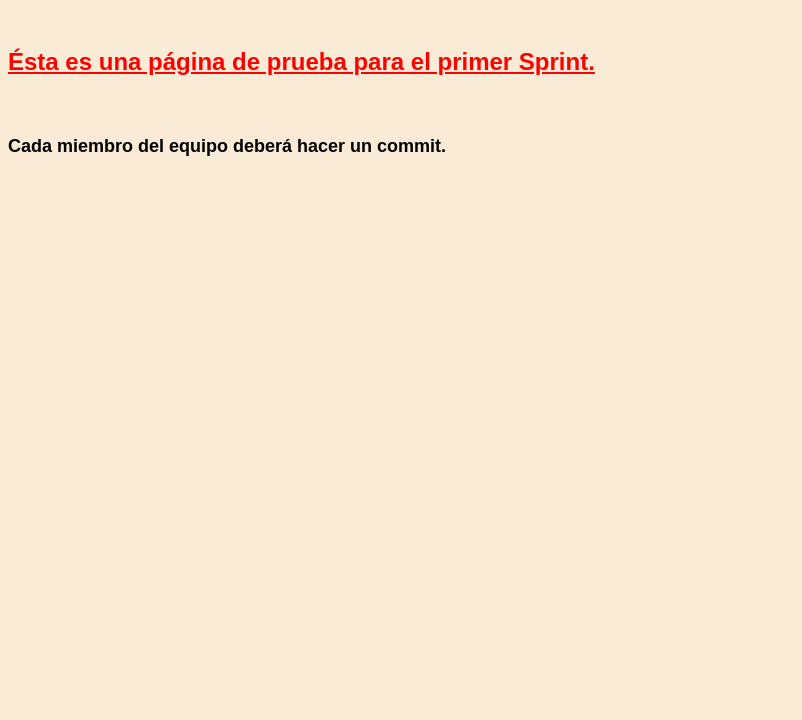
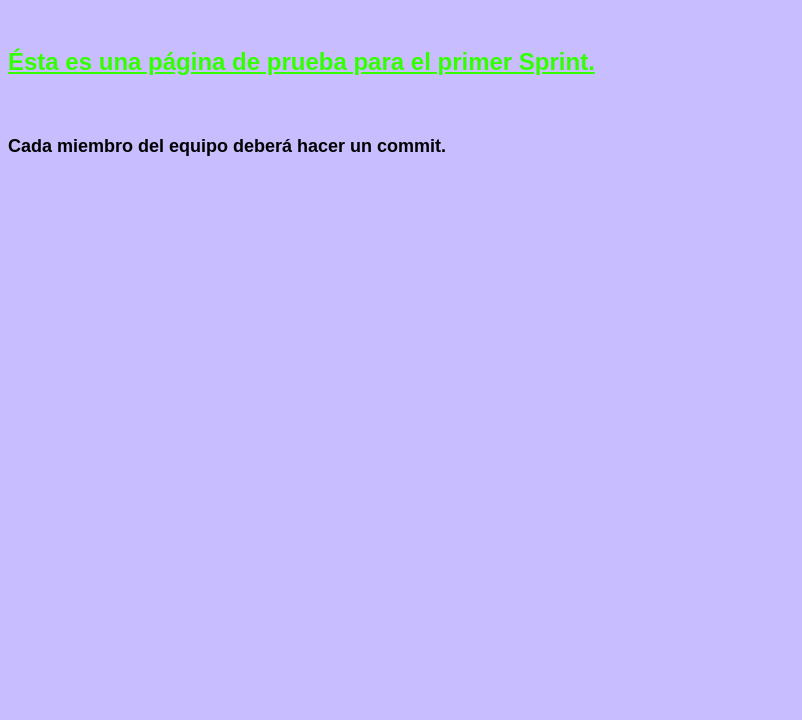
Before and after one commit to SinJuniorNoHaySenior/ProyectoSoftware, a plain HTML site: page PruebaHTML/index.html in a window 1280 px wide. Shown: the part 80-800 px from the top of the page, without its empty margins (0-802 px from the left). Drawn offline with Linux system fonts and the light colour scheme.

Commit message:
se modifico el color de fondo de la pagina y el color del subtirulo

```diff
--- a/PruebaHTML/styles.css
+++ b/PruebaHTML/styles.css
@@ -1,5 +1,5 @@
 body{
-    background-color:antiquewhite;
+    background-color:rgb(200, 190, 255);
 }
 
 h1{
@@ -10,7 +10,7 @@ h1{
 p{
     font-family: Arial, Helvetica, sans-serif;
     font-size: 24px;
-    color:red;
+    color:rgb(51, 255, 0);
 }
 
 .p1{
```
